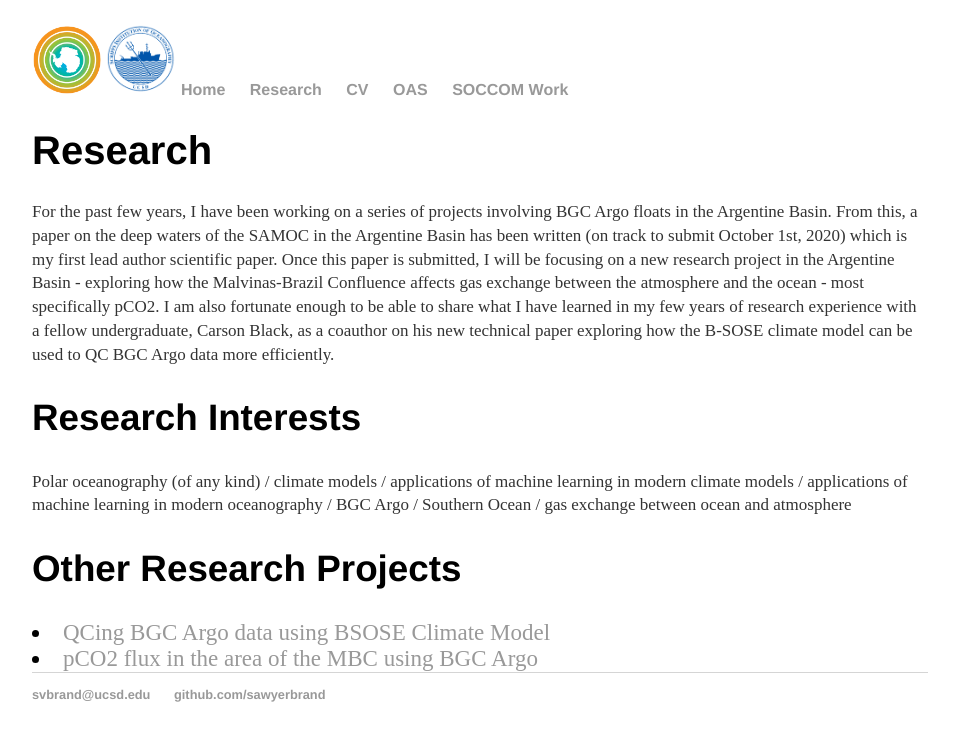
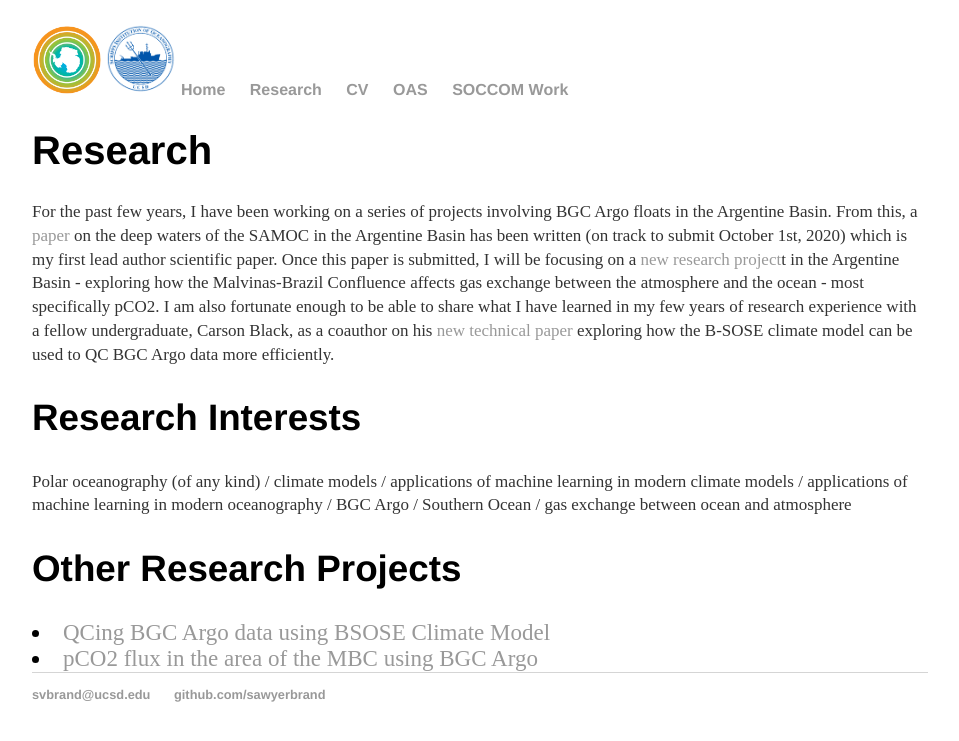
Before and after one commit to SawyerBrand/SawyerBrand.github.io, a Jekyll site: the page built from Research/index.html, in a window 1280 px wide. Shown: the top 741 px of the page, without its empty margins (160-1119 px from the left). Built offline with Jekyll 4.4.1, drawn with Linux system fonts in a browser that asks for light colours.

```diff
--- a/Research/index.html
+++ b/Research/index.html
@@ -17,11 +17,11 @@ title: Sawyer Brand's Research
 	<h1>Research</h1>
 			<div>
 			<p style="font-size:17px" > For the past few years, I have been working on a series of projects involving BGC Argo floats in the Argentine Basin. From this,
-				a paper on the deep waters of the SAMOC in the Argentine Basin has been written (on track to submit October 1st, 2020)
-				which is my first lead author scientific paper. Once this paper is submitted, I will be focusing on a new research project in the
-				Argentine Basin - exploring how the Malvinas-Brazil Confluence affects gas exchange between the atmosphere and the ocean - most
+				a <a href="/Research/res"> paper</a></li> on the deep waters of the SAMOC in the Argentine Basin has been written (on track to submit October 1st, 2020)
+				which is my first lead author scientific paper. Once this paper is submitted, I will be focusing on a <a href="/Research/upcoming_Res"> new research project</a></li>t
+				in the Argentine Basin - exploring how the Malvinas-Brazil Confluence affects gas exchange between the atmosphere and the ocean - most
 				specifically pCO2. I am also fortunate enough to be able to share what I have learned in my few years of research experience
-				with a fellow undergraduate, Carson Black, as a coauthor on his new technical paper exploring how the B-SOSE climate model can be used
+				with a fellow undergraduate, Carson Black, as a coauthor on his <a href="/Research/cars_res"> new technical paper</a></li> exploring how the B-SOSE climate model can be used
 				to QC BGC Argo data more efficiently. </p>
 			</div>
 
```
